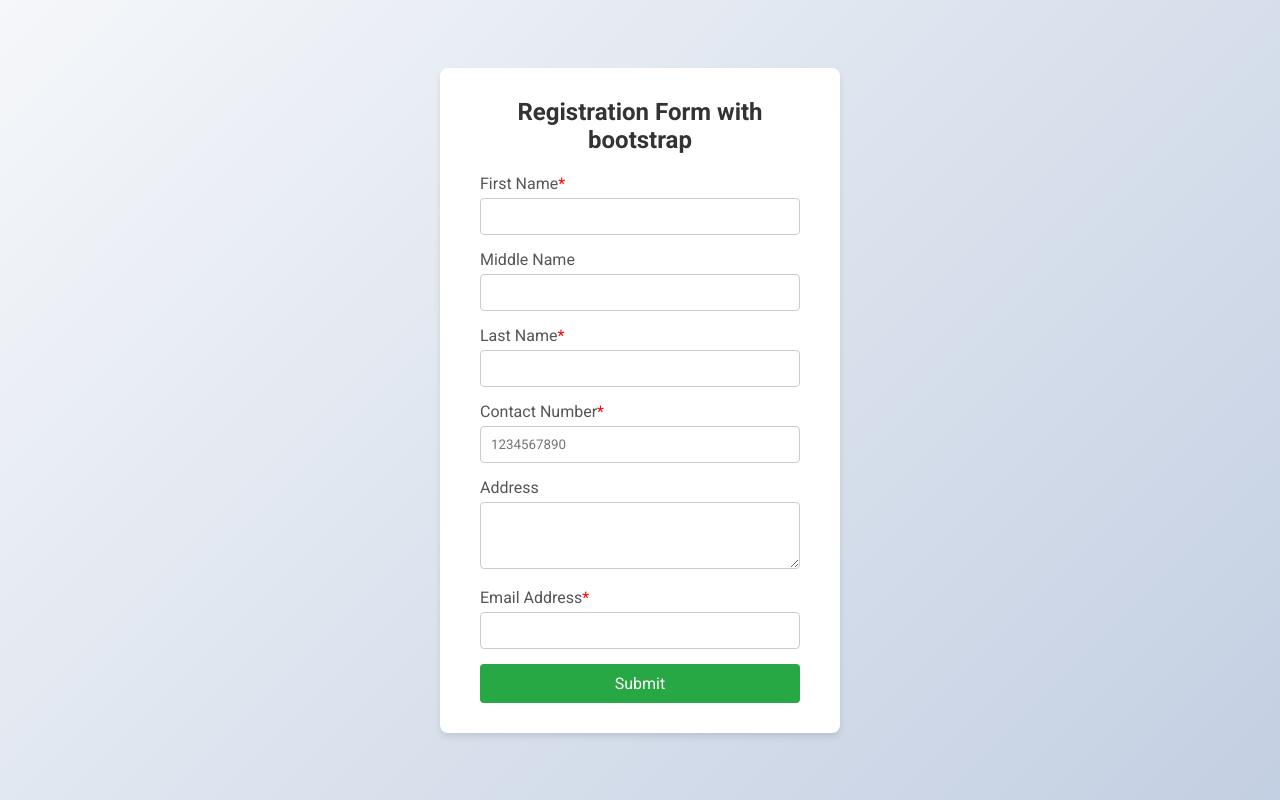
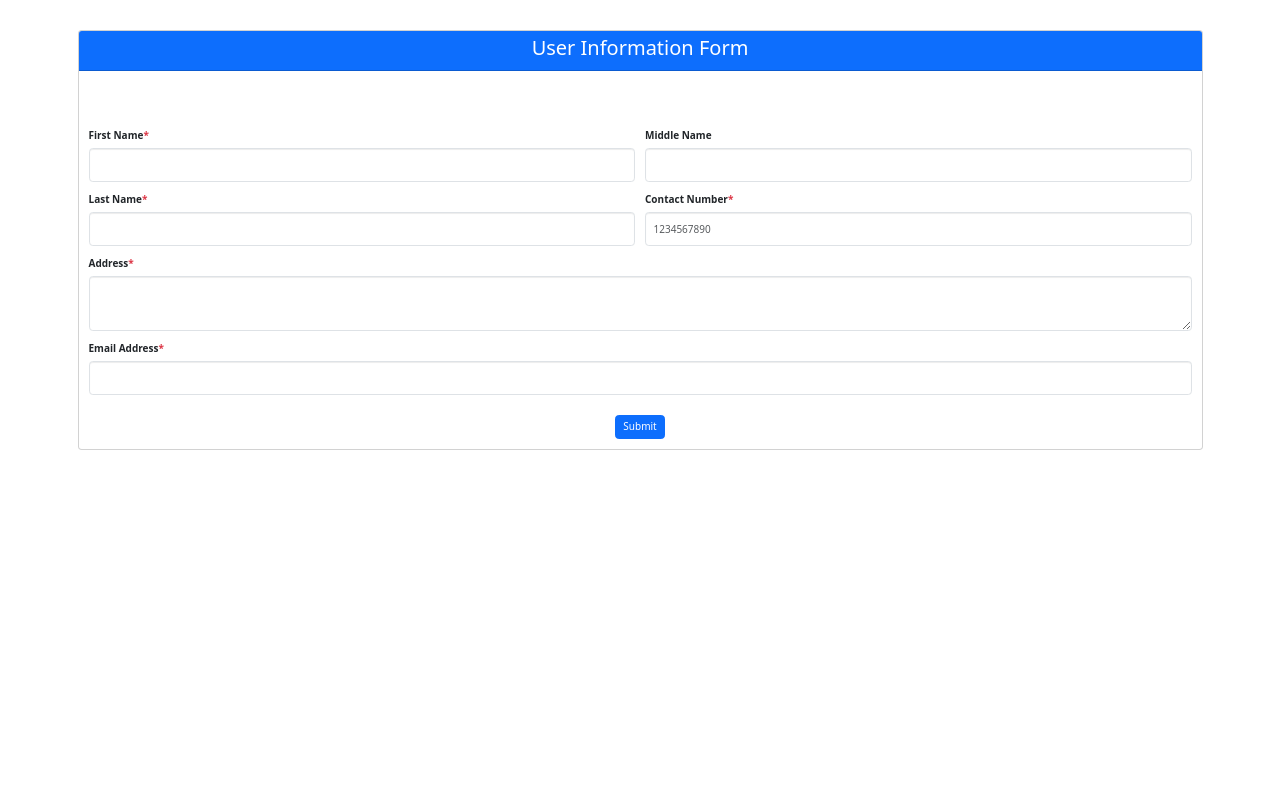
Before and after one commit to Kajiii12/test1, a Flask app: page / in a window 1280 px wide. Run offline with Flask 3, Linux system fonts and the light colour scheme; some libraries are stand-ins or nearby versions.

Commit message:
no message

```diff
--- a/ps2/app.py
+++ b/ps2/app.py
@@ -1,60 +1,66 @@
-from flask import Flask, render_template, request, redirect, url_for, flash
+from flask import Flask, render_template, request, redirect, url_for
+from flask_bootstrap import Bootstrap
 import json
 import os
 
 app = Flask(__name__)
-app.secret_key = 'your_secret_key'  # Needed for flashing messages
+bootstrap = Bootstrap(app)  # Initialize Bootstrap with the app
 
-DATA_FILE = os.path.join('data', 'users.json')
+DATA_FILE = 'data.json'
 
-def load_users():
-    if not os.path.exists(DATA_FILE):
-        return []
-    with open(DATA_FILE, 'r') as f:
-        try:
-            return json.load(f)
-        except json.JSONDecodeError:
-            return []
+# Function to save data into a JSON file
+def save_data(data):
+    if os.path.exists(DATA_FILE):
+        with open(DATA_FILE, 'r+') as file:
+            try:
+                existing_data = json.load(file)
+            except json.JSONDecodeError:
+                existing_data = []
+            existing_data.append(data)
+            file.seek(0)
+            json.dump(existing_data, file, indent=4)
+    else:
+        with open(DATA_FILE, 'w') as file:
+            json.dump([data], file, indent=4)
 
-def save_user(user):
-    users = load_users()
-    users.append(user)
-    with open(DATA_FILE, 'w') as f:
-        json.dump(users, f, indent=4)
+@app.route("/", methods=["GET", "POST"])
+def index():
+    success_message = "Data is posted successfully."
 
-@app.route('/', methods=['GET', 'POST'])
-def index():
-    if request.method == 'POST':
-        # Get form data
-        first_name = request.form.get('first_name').strip()
-        middle_name = request.form.get('middle_name').strip()
-        last_name = request.form.get('last_name').strip()
-        contact_number = request.form.get('contact_number').strip()
-        address = request.form.get('address').strip()
-        email = request.form.get('email').strip()
+    if request.method == "POST":
+        # Get data from the form
+        first_name = request.form.get('first_name')
+        middle_name = request.form.get('middle_name')
+        last_name = request.form.get('last_name')
+        contact_number = request.form.get('contact_number')
+        address = request.form.get('address')
+        email = request.form.get('email')
 
-        # Basic validation
+        # Basic server-side validation
         if not first_name or not last_name or not contact_number or not email:
-            flash('Please fill in all required fields.', 'error')
             return redirect(url_for('index'))
 
-        # Create user dictionary
-        user = {
-            'first_name': first_name,
-            'middle_name': middle_name,
-            'last_name': last_name,
-            'contact_number': contact_number,
-            'address': address,
-            'email': email
+        # Structure the data as a dictionary
+        user_data = {
+            "first_name": first_name,
+            "middle_name": middle_name,
+            "last_name": last_name,
+            "contact_number": contact_number,
+            "address": address,
+            "email": email
         }
 
-        # Save user to JSON file
-        save_user(user)
+        # Save data to JSON file
+        try:
+            save_data(user_data)
+            success_message = "Data submitted successfully!"  # Set success message
+        except Exception as e:
+            # Handle the error, for example logging it
+            print(f"An error occurred: {str(e)}")
 
-        flash('User information saved successfully!', 'success')
         return redirect(url_for('index'))
 
-    return render_template('index.html')
+    return render_template("index.html", success_message=success_message)
 
-if __name__ == '__main__':
+if __name__ == "__main__":
     app.run(debug=True)
--- a/ps2/static/styles.css
+++ b/ps2/static/styles.css
@@ -1,101 +1,15 @@
-/* Reset some basic styles */
-* {
-    margin: 0;
-    padding: 0;
-    box-sizing: border-box;
-    font-family: 'Roboto', sans-serif;
-}
-
 body {
-    background: linear-gradient(135deg, #f5f7fa, #c3cfe2);
-    height: 100vh;
-    display: flex;
-    justify-content: center;
-    align-items: center;
+    background-color: #f8f9fa;  /* Light background for Bootstrap theme */
 }
 
 .container {
-    background-color: #ffffff;
-    padding: 30px 40px;
-    border-radius: 8px;
-    box-shadow: 0 4px 6px rgba(0, 0, 0, 0.1);
-    width: 400px;
+    max-width: 600px;
 }
 
-h2 {
-    text-align: center;
-    margin-bottom: 20px;
-    color: #333333;
+.card-header h2 {
+    margin: 0;
 }
 
-.form-group {
-    margin-bottom: 15px;
+button[type="submit"] {
+    width: 100%;
 }
-
-label {
-    display: block;
-    margin-bottom: 5px;
-    color: #555555;
-}
-
-.required {
-    color: red;
-}
-
-input[type="text"],
-input[type="number"],
-input[type="email"],
-textarea {
-    width: 100%;
-    padding: 10px;
-    border: 1px solid #cccccc;
-    border-radius: 4px;
-    transition: border-color 0.3s;
-}
-
-input[type="text"]:focus,
-input[type="number"]:focus,
-input[type="email"]:focus,
-textarea:focus {
-    border-color: #66afe9;
-    outline: none;
-}
-
-textarea {
-    resize: vertical;
-}
-
-button {
-    width: 100%;
-    padding: 10px;
-    background-color: #28a745;
-    border: none;
-    border-radius: 4px;
-    color: #ffffff;
-    font-size: 16px;
-    cursor: pointer;
-    transition: background-color 0.3s;
-}
-
-button:hover {
-    background-color: #218838;
-}
-
-.alert {
-    padding: 10px;
-    margin-bottom: 15px;
-    border-radius: 4px;
-    text-align: center;
-}
-
-.alert.success {
-    background-color: #d4edda;
-    color: #155724;
-    border: 1px solid #c3e6cb;
-}
-
-.alert.error {
-    background-color: #f8d7da;
-    color: #721c24;
-    border: 1px solid #f5c6cb;
-}
--- a/ps2/templates/index.html
+++ b/ps2/templates/index.html
@@ -1,60 +1,66 @@
-<!DOCTYPE html>
-<html lang="en">
-<head>
-    <meta charset="UTF-8">
-    <meta http-equiv="X-UA-Compatible" content="IE=edge">
-    <meta name="viewport" content="width=device-width, initial-scale=1.0">
-    <title>User Information Form</title>
-    <link rel="stylesheet" href="{{ url_for('static', filename='styles.css') }}">
-    <link href="https://fonts.googleapis.com/css2?family=Roboto:wght@400;700&display=swap" rel="stylesheet">
-</head>
-<body>
-    <div class="container">
-        <h2>Registration Form with bootstrap</h2>
+{% extends "bootstrap/base.html" %}
 
-        {% with messages = get_flashed_messages(with_categories=true) %}
-          {% if messages %}
-            {% for category, message in messages %}
-              <div class="alert {{ category }}">
-                {{ message }}
+{% block title %}
+    User Information Form
+{% endblock %}
+
+{% block content %}
+
+<link href="https://cdn.jsdelivr.net/npm/bootstrap@5.3.0-alpha1/dist/css/bootstrap.min.css" rel="stylesheet">
+<script src="https://cdn.jsdelivr.net/npm/bootstrap@5.3.0-alpha1/dist/js/bootstrap.bundle.min.js"></script>
+
+<div class="container mt-5">
+    <div class="card">
+        <div class="card-header text-center bg-primary text-white">
+            <h2>User Information Form</h2>
         </div>
-            {% endfor %}
+        <div class="card-body">
+
+            <!-- Success Message -->
+            {% if success_message %}
+            <div class="alert alert-success alert-dismissible fade show" role="alert">
+                {{ success_message }}
+                <button type="button" class="btn-close" data-bs-dismiss="alert" aria-label="Close"></button>
+            </div>
             {% endif %}
-        {% endwith %}
 
-        <form method="POST" action="/">
-            <div class="form-group">
-                <label for="first_name">First Name<span class="required">*</span></label>
-                <input type="text" id="first_name" name="first_name" required>
+            <!-- Form starts here -->
+            <form method="POST" action="/" class="row g-3">
+                <div class="col-md-6">
+                    <label for="first_name" class="form-label">First Name<span class="text-danger">*</span></label>
+                    <input type="text" class="form-control" id="first_name" name="first_name" required>
                 </div>
 
-            <div class="form-group">
-                <label for="middle_name">Middle Name</label>
-                <input type="text" id="middle_name" name="middle_name">
+                <div class="col-md-6">
+                    <label for="middle_name" class="form-label">Middle Name</label>
+                    <input type="text" class="form-control" id="middle_name" name="middle_name">
                 </div>
 
-            <div class="form-group">
-                <label for="last_name">Last Name<span class="required">*</span></label>
-                <input type="text" id="last_name" name="last_name" required>
+                <div class="col-md-6">
+                    <label for="last_name" class="form-label">Last Name<span class="text-danger">*</span></label>
+                    <input type="text" class="form-control" id="last_name" name="last_name" required>
                 </div>
 
-            <div class="form-group">
-                <label for="contact_number">Contact Number<span class="required">*</span></label>
-                <input type="number" id="contact_number" name="contact_number" pattern="" placeholder="1234567890" required>
+                <div class="col-md-6">
+                    <label for="contact_number" class="form-label">Contact Number<span class="text-danger">*</span></label>
+                    <input type="tel" class="form-control" id="contact_number" name="contact_number" pattern="[0-9]{10}" placeholder="1234567890" required>
                 </div>
 
-            <div class="form-group">
-                <label for="address">Address</label>
-                <textarea id="address" name="address" rows="3"></textarea>
+                <div class="col-12">
+                    <label for="address" class="form-label">Address<span class="text-danger">*</span></label>
+                    <textarea class="form-control" id="address" name="address" rows="3"></textarea>
                 </div>
 
-            <div class="form-group">
-                <label for="email">Email Address<span class="required">*</span></label>
-                <input type="email" id="email" name="email" required>
+                <div class="col-12">
+                    <label for="email" class="form-label">Email Address<span class="text-danger">*</span></label>
+                    <input type="email" class="form-control" id="email" name="email" required>
                 </div>
 
-            <button type="submit">Submit</button>
+                <div class="col-12 text-center">
+                    <button type="submit" class="btn btn-primary mt-3">Submit</button>
+                </div>
             </form>
         </div>
-</body>
-</html>
+    </div>
+</div>
+{% endblock %}
```
Lines whose indentation alone changed are shown as unchanged.
